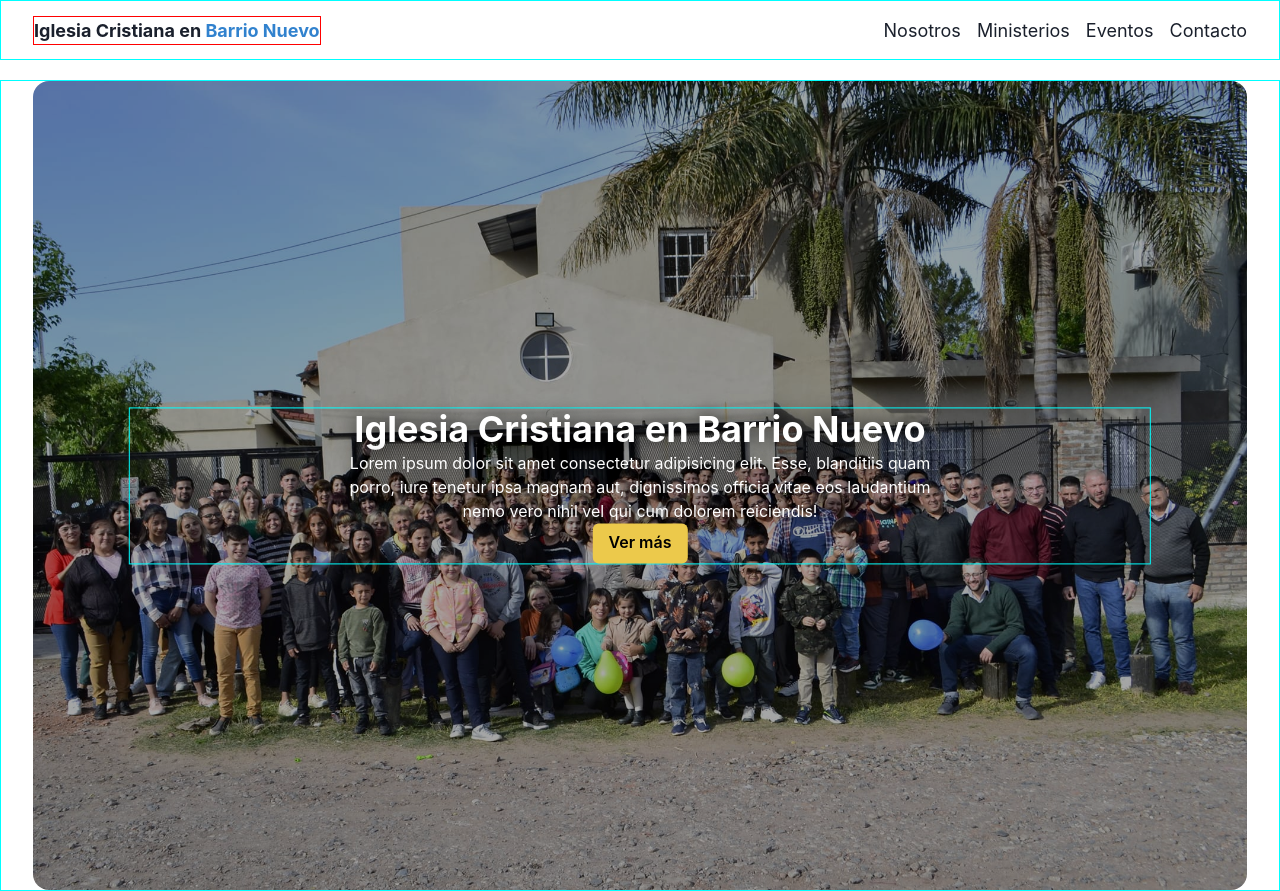
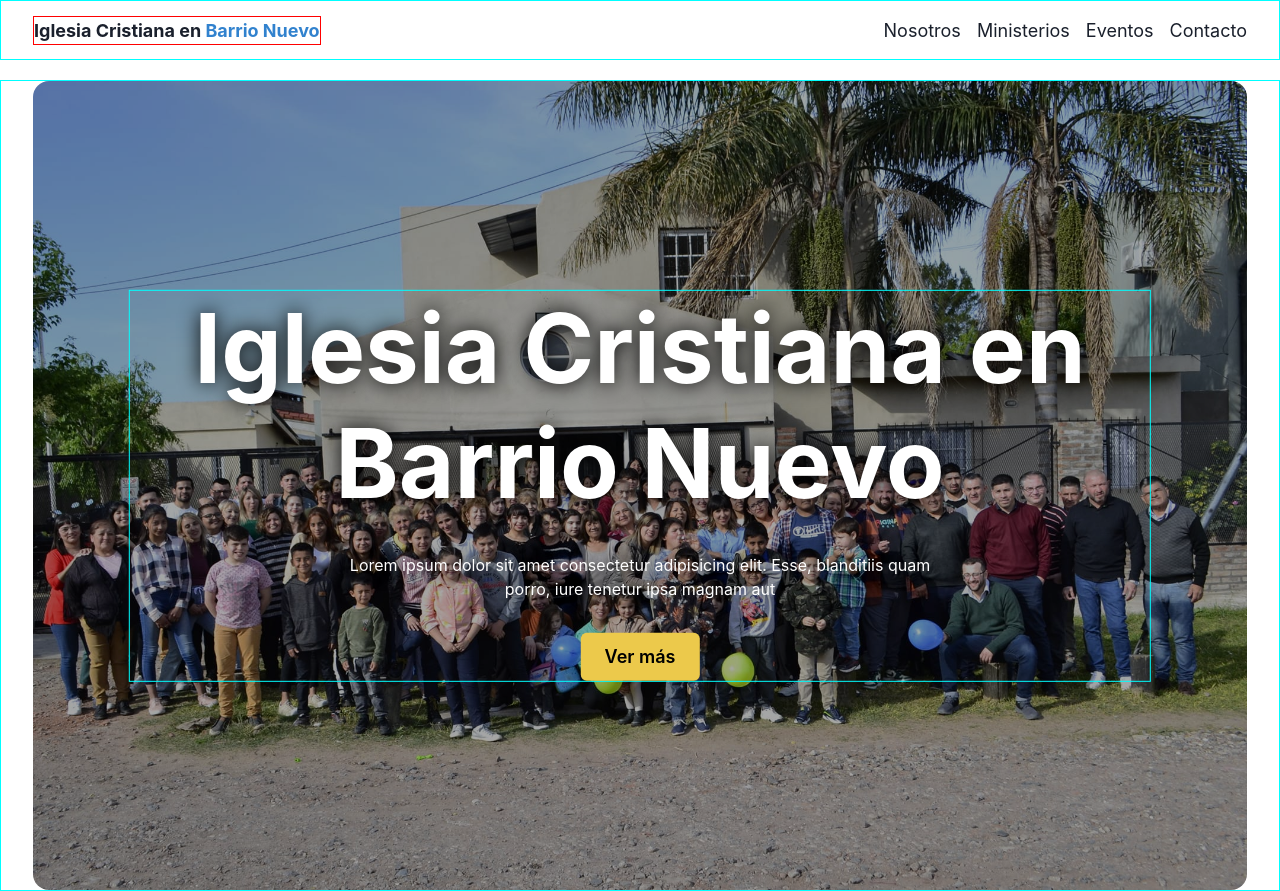
Before and after one commit to Agus9217/iglesia-landing, a Next.js app: page / in a window 1280 px wide. Built offline with nearby package versions, Linux system fonts and the light colour scheme.

Commit message:
Hero completed

```diff
--- a/src/app/page.tsx
+++ b/src/app/page.tsx
@@ -35,17 +35,22 @@ export default function HomePage() {
           maxW={'80%'}
           w={'100%'}
         >
-          <Heading>
+          <Heading
+            fontSize={{ base: '2xl', md: '6xl', lg: '8xl' }}
+          >
             Iglesia Cristiana en Barrio Nuevo
           </Heading>
           <Text
-            maxW={'60%'}
+            maxW={{ base: '80%', md: '60%' }}
             mx={'auto'}
+            fontSize={{ base: 'xs', md: 'sm', lg: 'md' }}
+            py={{ base: '0.5rem', md: '2rem' }}
           >
-            Lorem ipsum dolor sit amet consectetur adipisicing elit. Esse, blanditiis quam porro, iure tenetur ipsa magnam aut, dignissimos officia vitae eos laudantium nemo vero nihil vel qui cum dolorem reiciendis!
+            Lorem ipsum dolor sit amet consectetur adipisicing elit. Esse, blanditiis quam porro, iure tenetur ipsa magnam aut
           </Text>
           <Button
             colorScheme={'yellow'}
+            size={{ base: 'xs', md: 'lg' }}
           >
             Ver más
           </Button>
```
